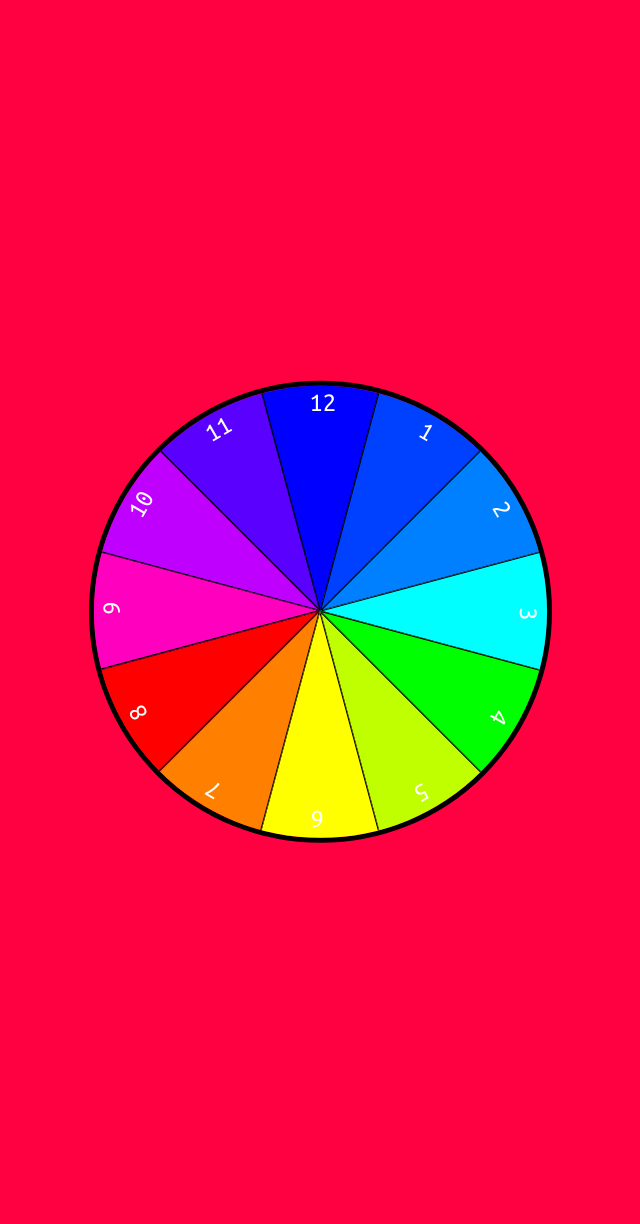
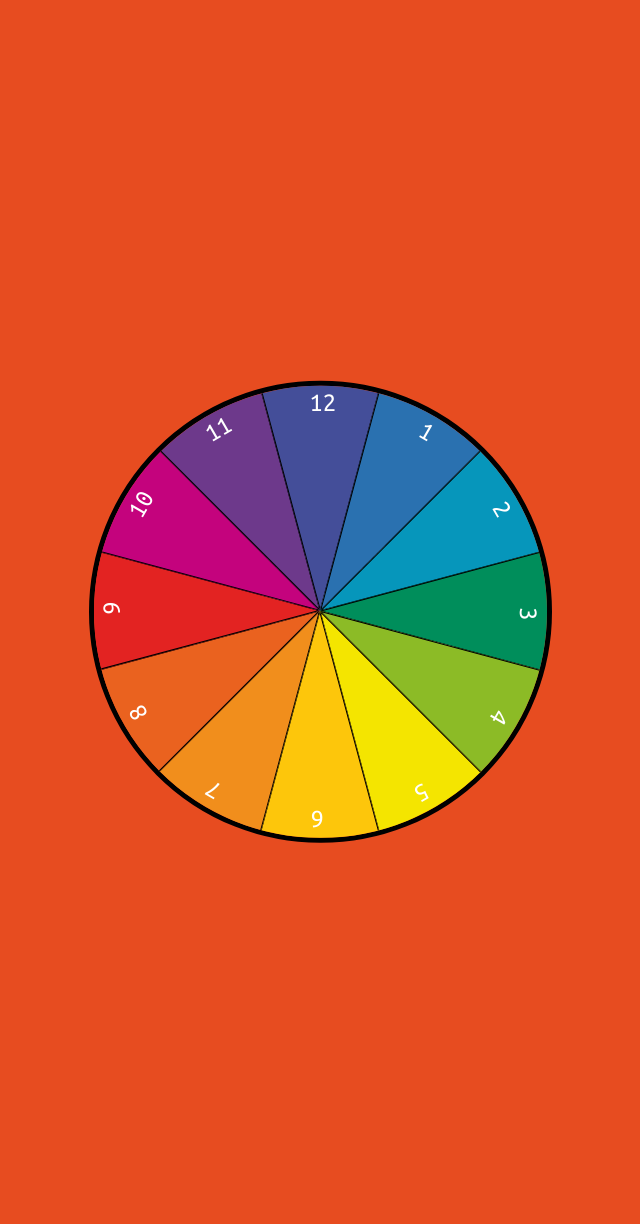
Before and after one commit to HadrienMP/color-clock, a PHP site: page /hour-palette/index.html in a window 1280 px wide. Shown: the whole page, without its empty margins (322-962 px from the left). Run offline with PHP 8.4, Linux system fonts and the light colour scheme.

Commit message:
Improving the hour palette colors

```diff
--- /dev/null
+++ b/src/hour-palette/chromatic-circle.css
@@ -0,0 +1,47 @@
+#hour-colors #hour-1 {
+    background-color: #2a71b0;
+}
+
+#hour-colors #hour-2 {
+    background-color: #0696bb;
+}
+
+#hour-colors #hour-3 {
+    background-color: #008e5b;
+}
+
+#hour-colors #hour-4 {
+    background-color: #8cbb26;
+}
+
+#hour-colors #hour-5 {
+    background-color: #f4e500;
+}
+
+#hour-colors #hour-6 {
+    background-color: #fdc60b;
+}
+
+#hour-colors #hour-7 {
+    background-color: #f18e1c;
+}
+
+#hour-colors #hour-8 {
+    background-color: #ea621f;
+}
+
+#hour-colors #hour-9 {
+    background-color: #e32322;
+}
+
+#hour-colors #hour-10 {
+    background-color: #c4037d;
+}
+
+#hour-colors #hour-11 {
+    background-color: #6d398b;
+}
+
+#hour-colors #hour-12 {
+    background-color: #444e99;
+}
--- a/src/hour-palette/hour-palette.css
+++ b/src/hour-palette/hour-palette.css
@@ -111,59 +111,47 @@
 
 #hour-colors #hour-1 {
     transform: rotate(105deg) skew(60deg);
-    background-color: #0040ff;
 }
 
 #hour-colors #hour-2 {
     transform: rotate(135deg) skew(60deg);
-    background-color: #0080ff;
 }
 
 #hour-colors #hour-3 {
     transform: rotate(165deg) skew(60deg);
-    background-color: #00ffff;
 }
 
 #hour-colors #hour-4 {
     transform: rotate(195deg) skew(60deg);
-    background-color: #00ff00;
 }
 
 #hour-colors #hour-5 {
     transform: rotate(225deg) skew(60deg);
-    background-color: #bfff00;
 }
 
 #hour-colors #hour-6 {
     transform: rotate(255deg) skew(60deg);
-    background-color: #ffff00;
 }
 #hour-colors #hour-7 {
     transform: rotate(-75deg) skew(60deg);
-    background-color: #ff8000;
 }
 
 #hour-colors #hour-8 {
     transform: rotate(-45deg) skew(60deg);
-    background-color: #ff0000;
 }
 
 #hour-colors #hour-9 {
     transform: rotate(-15deg) skew(60deg);
-    background-color: #ff00bf;
 }
 
 #hour-colors #hour-10 {
     transform: rotate(15deg) skew(60deg);
-    background-color: #bf00ff;
 }
 
 #hour-colors #hour-11 {
     transform: rotate(45deg) skew(60deg);
-    background-color: #5900ff;
 }
 
 #hour-colors #hour-12 {
     transform: rotate(75deg) skew(60deg);
-    background-color: #0000ff;
 }
--- a/src/hour-palette/index.html
+++ b/src/hour-palette/index.html
@@ -7,6 +7,7 @@
     <link href="https://fonts.googleapis.com/css?family=Ubuntu+Mono&display=swap" rel="stylesheet">
     <link rel="shortcut icon" type="image/x-icon" href="../favicon.ico">
     <link href="hour-palette.css" rel="stylesheet">
+    <link href="chromatic-circle.css" rel="stylesheet">
 </head>
 <body>
 <section>
```
